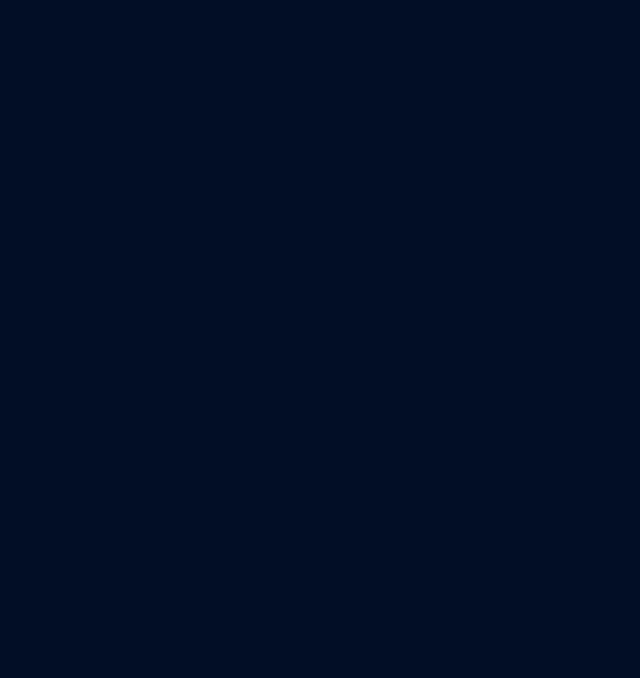
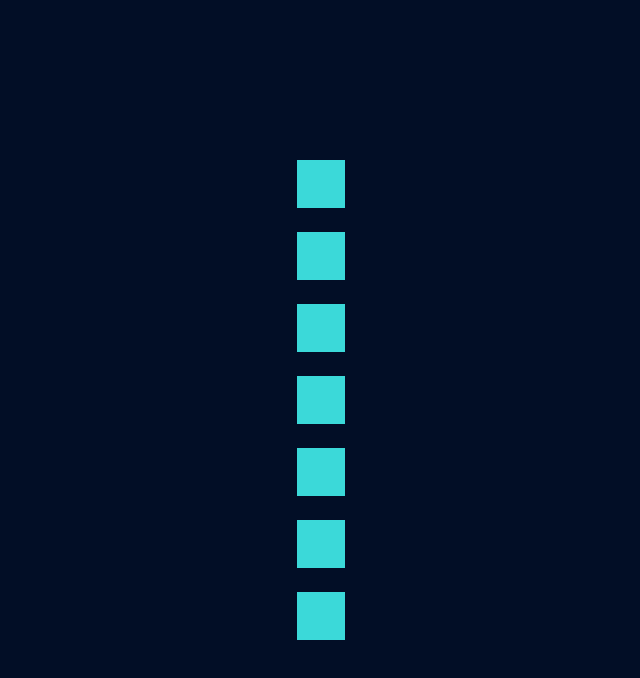
Before and after one commit to alanlucascruz/web-examples, a plain HTML site: page 047 CSS Transform/index.html in a window 1280 px wide. Shown: the whole page, without its empty margins (319-959 px from the left). Drawn offline with nearby package versions, Linux system fonts and the light colour scheme.

Commit message:
CSS Transform

```diff
--- a/047 CSS Transform/index.html
+++ b/047 CSS Transform/index.html
@@ -20,6 +20,13 @@
     <!-- Style -->
     <link rel="stylesheet" href="style.css" />
   </head>
-
-  <body></body>
+  <body>
+    <div class="item item-1"></div>
+    <div class="item item-2"></div>
+    <div class="item item-3"></div>
+    <div class="item item-4"></div>
+    <div class="item item-5"></div>
+    <div class="item item-6"></div>
+    <div class="item item-7"></div>
+  </body>
 </html>
--- a/047 CSS Transform/style.css
+++ b/047 CSS Transform/style.css
@@ -1,23 +1,42 @@
-* {
-  font-family: "Roboto";
-}
-
 html,
 body {
   height: 100%;
-  overflow: hidden;
 }
-
 body {
   display: flex;
   align-items: center;
   justify-content: center;
+  flex-direction: column;
+  gap: 24px;
   background-color: #020e26;
+  font-family: "Roboto";
+  margin: 0;
 }
 
-h1 {
-  font-size: 72px;
-  background: linear-gradient(270deg, #b527cf, #3bd9d9);
-  -webkit-background-clip: text;
-  -webkit-text-fill-color: transparent;
+.item {
+  height: 48px;
+  width: 48px;
+  background: #3bd9d9;
+  transition: 0.5s;
 }
+.item-1:hover {
+  transform: scale(0.75);
+}
+.item-2:hover {
+  transform: scaleX(0.5);
+}
+.item-3:hover {
+  transform: rotate(45deg);
+}
+.item-4:hover {
+  transform: skewX(-25deg);
+}
+.item-5:hover {
+  transform: skew(20deg, 5deg);
+}
+.item-6:hover {
+  transform: translate(5px, 12px);
+}
+.item-7:hover {
+  transform: matrix(0.7, -0.5, 0.5, 0.4, 0.5, 0.7);
+}
```
